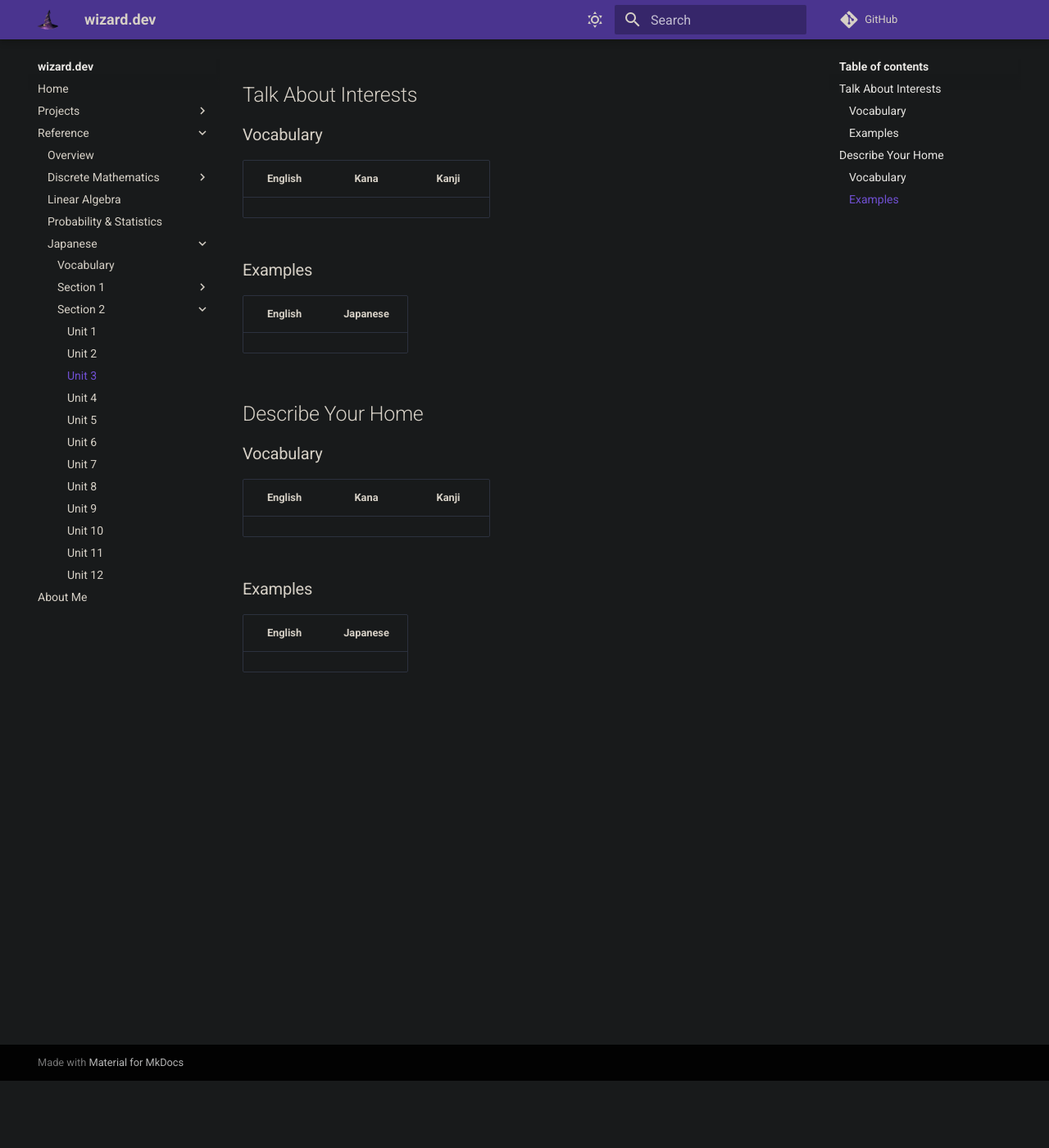
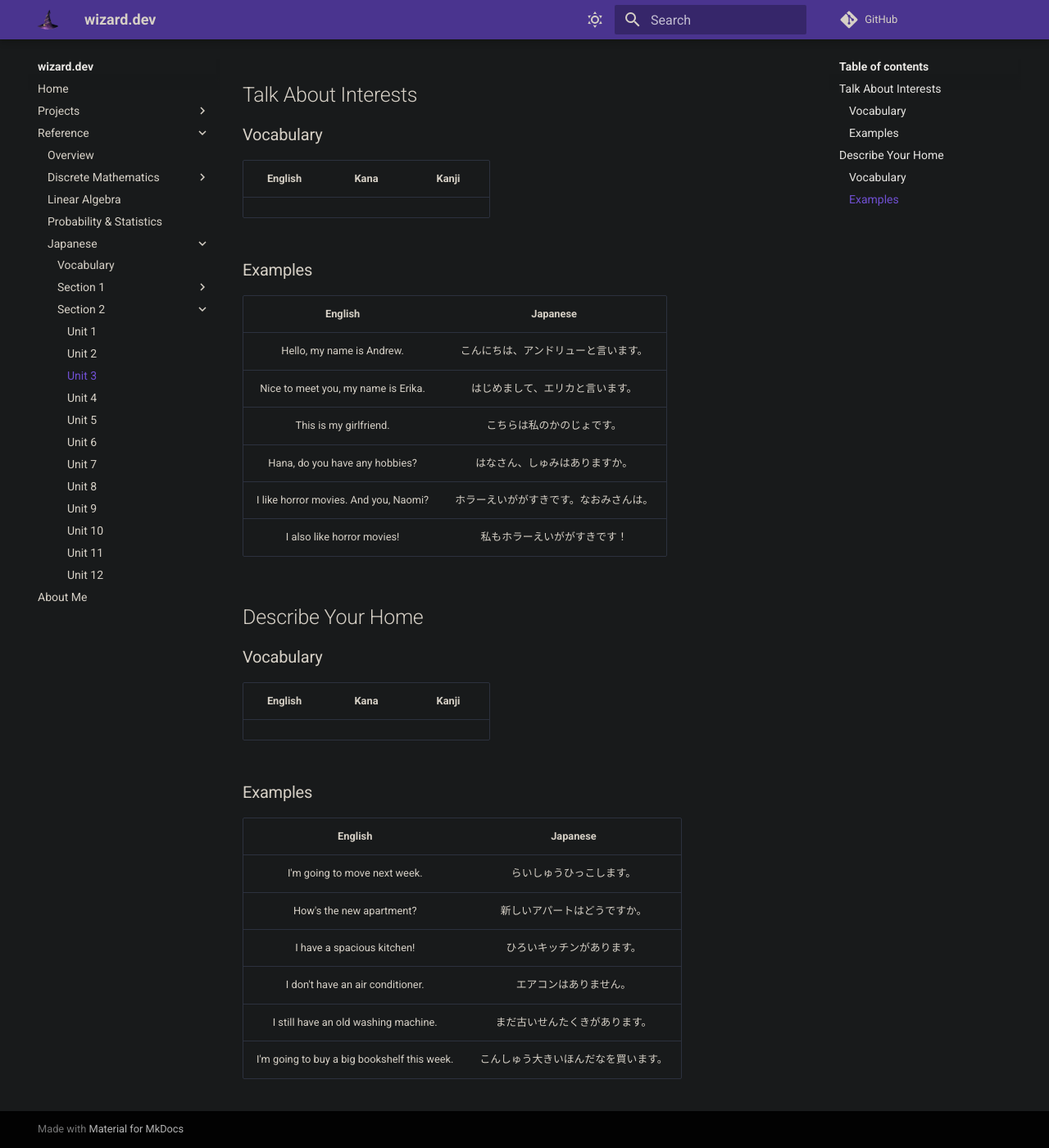
Before and after one commit to zkWildfire/wizard.dev, an MkDocs documentation site: the page built from docs/reference/japanese/section-2/unit-3.md, in a window 1280 px wide and 1400 px high, scrolled down 82 px. Shown: the whole window at 82% size. Built offline with MkDocs 1.6.1 and Material for MkDocs 9.7.7, drawn with Linux system fonts in a browser that asks for light colours; comment, search, counter and statistics services are not loaded.

Commit message:
Add guidebook examples for section 2 unit 3.

```diff
--- a/docs/reference/japanese/section-2/unit-3.md
+++ b/docs/reference/japanese/section-2/unit-3.md
@@ -8,6 +8,12 @@
 ### Examples
 | English | Japanese |
 |:-------:|:--------:|
+| Hello, my name is Andrew. | こんにちは、アンドリューと言います。 |
+| Nice to meet you, my name is Erika. | はじめまして、エリカと言います。 |
+| This is my girlfriend. | こちらは私のかのじょです。 |
+| Hana, do you have any hobbies? | はなさん、しゅみはありますか。 |
+| I like horror movies. And you, Naomi? | ホラーえいががすきです。なおみさんは。 |
+| I also like horror movies! | 私もホラーえいががすきです！ |
 
 ## Describe Your Home
 ### Vocabulary
@@ -18,3 +24,9 @@
 ### Examples
 | English | Japanese |
 |:-------:|:--------:|
+| I'm going to move next week. | らいしゅうひっこします。 |
+| How's the new apartment? | 新しいアパートはどうですか。 |
+| I have a spacious kitchen! | ひろいキッチンがあります。 |
+| I don't have an air conditioner. | エアコンはありません。 |
+| I still have an old washing machine. | まだ古いせんたくきがあります。 |
+| I'm going to buy a big bookshelf this week. | こんしゅう大きいほんだなを買います。 |
```
